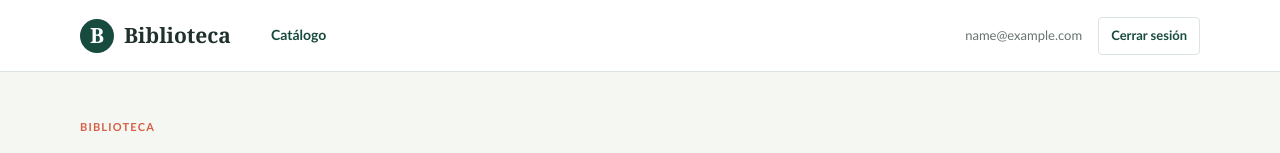
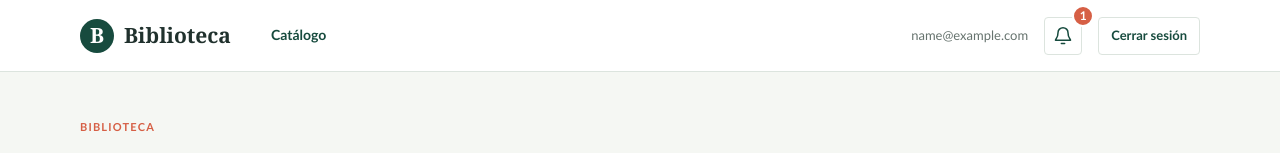
Before and after one commit to RamzLu/practica-integradora-TLPIV-2026, a React (Vite) app in the folder frontend/: page /libros in a window 1280 px wide. Shown: the top 153 px of the page. Built offline with nearby package versions, Linux system fonts and the light colour scheme; sample sign-in values are in the browser's storage.

Commit message:
bandeja local y contador de notificaciones

```diff
--- a/frontend/src/App.css
+++ b/frontend/src/App.css
@@ -79,6 +79,21 @@ a { color: inherit; }
 .account-email { color: var(--muted); font-size: 13px; }
 .button-quiet { min-height: 38px; padding: 0 12px; border: 1px solid var(--line); background: transparent; color: var(--green); font-size: 13px; }
 .button-quiet:hover { background: var(--canvas); }
+.notification-menu { position: relative; display: flex; flex: 0 0 38px; align-items: center; }
+.notification-trigger { position: relative; display: grid; width: 38px; height: 38px; place-items: center; border: 1px solid var(--line); border-radius: 4px; color: var(--green); cursor: pointer; font-size: 18px; list-style: none; }
+.notification-trigger::-webkit-details-marker { display: none; }
+.notification-trigger:hover { background: var(--canvas); }
+.notification-trigger:focus-visible, .notification-read-button:focus-visible { outline: 3px solid var(--gold); outline-offset: 3px; }
+.notification-count { position: absolute; z-index: 2; top: -2px; right: -2px; transform: translate(50%, -50%); display: grid; min-width: 22px; height: 22px; padding: 0 5px; place-items: center; border: 2px solid var(--paper); border-radius: 11px; background: var(--coral); color: white; font-size: 12px; font-weight: 800; line-height: 1; }
+.notification-panel { position: absolute; z-index: 5; top: calc(100% + 10px); right: 0; width: min(340px, calc(100vw - 32px)); padding: 16px; border: 1px solid var(--line); background: var(--paper); box-shadow: 0 12px 30px rgba(32, 49, 45, .14); color: var(--ink); }
+.notification-panel-title { margin: 0 0 3px; font-family: Georgia, serif; font-size: 18px; }
+.notification-preview-label { margin: 0 0 12px; color: var(--muted); font-size: 11px; }
+.notification-list { margin: 0; padding: 0; list-style: none; }
+.notification-item { padding: 12px 0; border-top: 1px solid var(--line); }
+.notification-item p { margin: 0 0 6px; font-size: 13px; line-height: 1.45; }
+.notification-item time { color: var(--muted); font-size: 11px; }
+.notification-item.is-unread { border-left: 3px solid var(--coral); padding-left: 10px; }
+.notification-read-button { display: block; margin-top: 8px; padding: 0; border: 0; background: transparent; color: var(--green); cursor: pointer; font-size: 11px; font-weight: 700; text-decoration: underline; }
 .page-content { width: min(1120px, calc(100% - 48px)); margin: 0 auto; padding: 42px 0 72px; }
 .catalog-page { min-height: 420px; }
 .catalog-heading { display: flex; align-items: end; justify-content: space-between; padding-bottom: 24px; border-bottom: 1px solid var(--line); }
--- a/frontend/src/components/Navbar.tsx
+++ b/frontend/src/components/Navbar.tsx
@@ -1,4 +1,6 @@
 import { Link, useNavigate } from 'react-router'
+import { Can } from './Can'
+import { NotificationBell } from './NotificationBell'
 import { useAuth } from '../context/AuthContext'
 
 export function Navbar() {
@@ -21,6 +23,9 @@ export function Navbar() {
 			</nav>
 			<div className="account-area">
 				<span className="account-email">{user?.email}</span>
+				<Can permission="notification:read">
+					<NotificationBell />
+				</Can>
 				<button className="button button-quiet" type="button" onClick={handleLogout}>
 					Cerrar sesión
 				</button>
--- a/frontend/src/components/NotificationBell.tsx
+++ b/frontend/src/components/NotificationBell.tsx
@@ -0,0 +1,73 @@
+import { useState } from 'react'
+import type { Notification } from '../types'
+
+const notificacionesDeVistaPrevia: Notification[] = [
+	{
+		id: 'notificacion-1',
+		userId: 'usuario-demo',
+		message: 'El mapa de las mareas está disponible.',
+		isRead: false,
+		createdAt: '2026-09-25T15:30:00.000Z',
+	},
+	{
+		id: 'notificacion-2',
+		userId: 'usuario-demo',
+		message: 'La casa de los relojes cambió de estado.',
+		isRead: true,
+		createdAt: '2026-09-24T11:00:00.000Z',
+	},
+]
+
+function formatDate(date: string) {
+	return new Intl.DateTimeFormat('es-AR', {
+		day: '2-digit',
+		month: 'short',
+	}).format(new Date(date))
+}
+
+export function NotificationBell() {
+	const [notifications, setNotifications] = useState(notificacionesDeVistaPrevia)
+	const unreadCount = notifications.filter((notification) => !notification.isRead).length
+
+	const markAsRead = (id: string) => {
+		setNotifications((current) => current.map((notification) => (
+			notification.id === id ? { ...notification, isRead: true } : notification
+		)))
+	}
+
+	return (
+		<details className="notification-menu">
+			<summary
+				className="notification-trigger"
+				aria-label={unreadCount > 0 ? `Notificaciones, ${unreadCount} sin leer` : 'Notificaciones'}
+				title="Notificaciones"
+			>
+				<svg width="20" height="20" viewBox="0 0 24 24" fill="none" aria-hidden="true" focusable="false">
+					<path d="M18 8a6 6 0 0 0-12 0c0 7-3 7-3 9h18c0-2-3-2-3-9M10 21h4" stroke="currentColor" strokeWidth="1.8" strokeLinecap="round" strokeLinejoin="round" />
+				</svg>
+				{unreadCount > 0 && <span className="notification-count" aria-hidden="true">{unreadCount}</span>}
+			</summary>
+			<section className="notification-panel" aria-label="Bandeja de notificaciones">
+				<p className="notification-panel-title">Notificaciones</p>
+				<p className="notification-preview-label">Vista previa local</p>
+				{notifications.length === 0 ? (
+					<p>No tienes notificaciones.</p>
+				) : (
+					<ul className="notification-list">
+						{notifications.map((notification) => (
+							<li className={notification.isRead ? 'notification-item' : 'notification-item is-unread'} key={notification.id}>
+								<p>{notification.message}</p>
+								<time dateTime={notification.createdAt}>{formatDate(notification.createdAt)}</time>
+								{!notification.isRead && (
+									<button className="notification-read-button" type="button" onClick={() => markAsRead(notification.id)}>
+										Marcar como leída
+									</button>
+								)}
+							</li>
+						))}
+					</ul>
+				)}
+			</section>
+		</details>
+	)
+}
```
